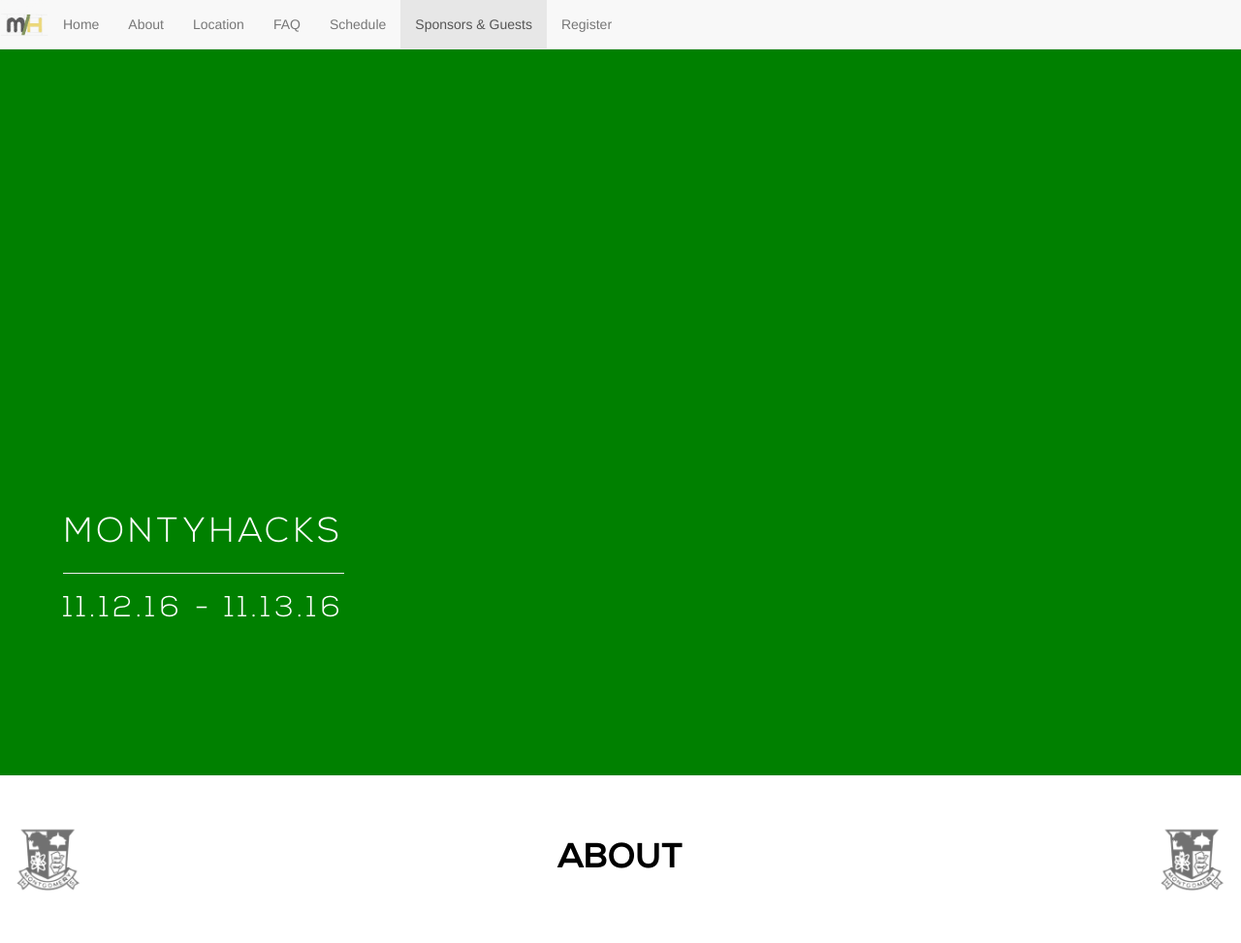
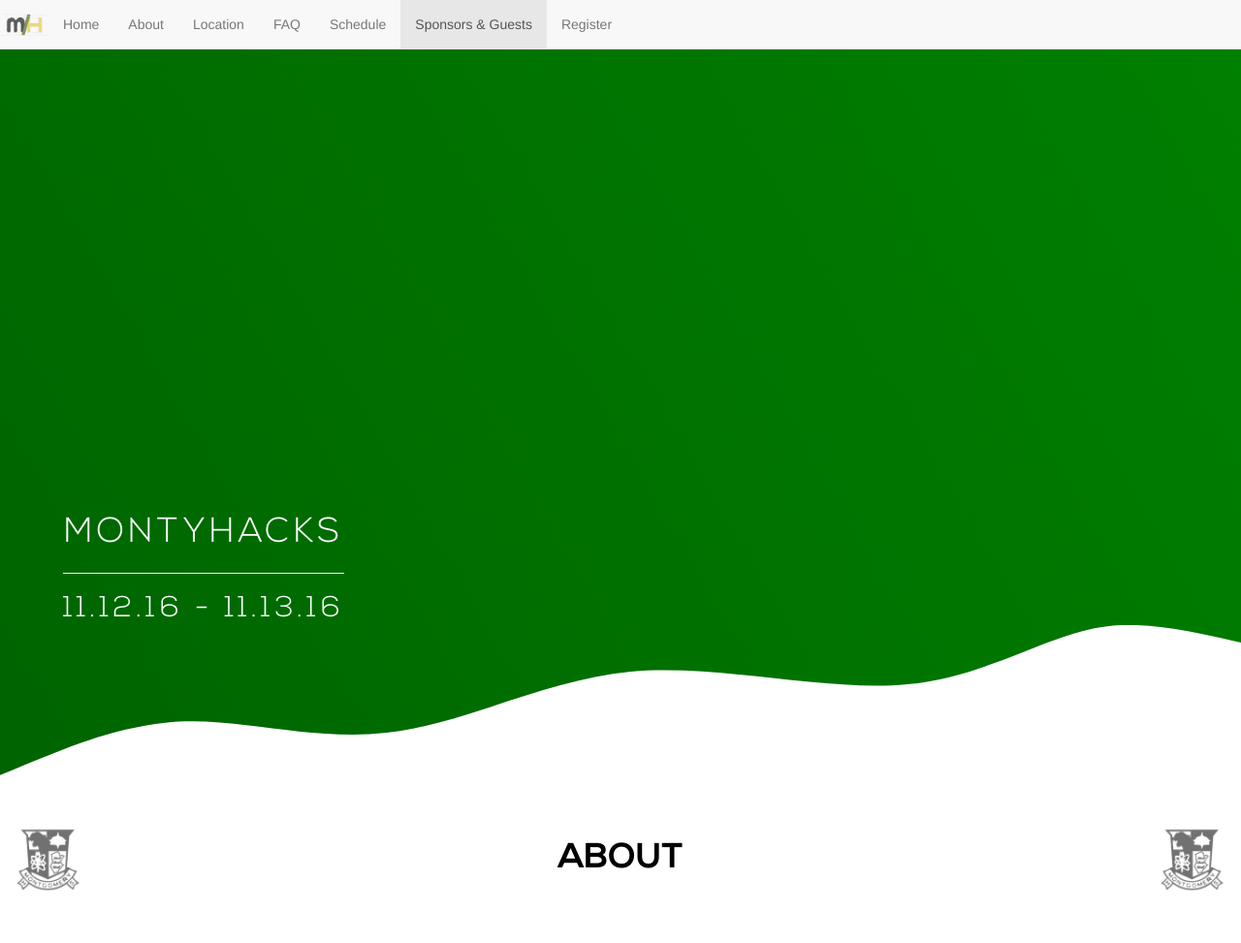
Before and after one commit to iChauster/montyhacks, a Node server app: page / in a window 1280 px wide. Shown: the top 973 px of the page at 97% size. Run offline with Node 20, Linux system fonts and the light colour scheme; some libraries are stand-ins or nearby versions.

Commit message:
wave, inspired by VL

```diff
--- a/public/stylesheets/style.css
+++ b/public/stylesheets/style.css
@@ -14,10 +14,17 @@ body {
 	font-family: NexaBold;
 	src:url(nexa/NexaBold.otf);
 }
+.wave svg{
+	bottom:0;
+	position:absolute;
+	height:20%;
+	margin-bottom:-5px;
+	width:100%;
+}
 .drop{
 	width:100%;
 	height:100%;
-	background-color: green;
+	background:linear-gradient(60deg, darkgreen, green);
 }
 #important{
 	text-align: center;
@@ -240,6 +247,7 @@ footer a:hover{
 	text-align: center;
 	 -webkit-animation: bounce 3s infinite;
   	animation: bounce 3s infinite;
+  	padding:0;
 }
 #info h4{
 	text-align:center;
@@ -436,4 +444,7 @@ footer a:hover{
 	#info h4{
 		font-style: 21px
 	}
+	.wave svg{
+		height:10%;
+	}
 }
--- a/views/index.jade
+++ b/views/index.jade
@@ -54,6 +54,10 @@ html(lang ='en')
 					h1 MONTYHACKS
 					hr
 					h2#dat 11.12.16 - 11.13.16
+			.wave
+				svg(width="979px" viewBox="0 0 960 173" preserveAspectRatio="none")
+					g(transform="translate(-8.000000, -15.000000)" id="Fill-3" stroke="none" fill="#fff")
+						path(d="M0,187 C47,160 86,132 136,124 C186,115 247,145 307,135 C367,126 429,76 496,67 C563,58 648,90 710,81 C772,73 820,23 866,16 C912,9 965,37 986,39 L986,187")
 		#about
 			.container
 				.monty.margtop
@@ -106,6 +110,7 @@ html(lang ='en')
 				h1.text-vertical-center LOCATION
 			#over
 				iframe#map(width="100%" frameborder="0" style="border:0" src="https://www.google.com/maps/embed/v1/place?key=AIzaSyBgtF35gittLvFTleyXD52Dl0R-pv2uXFA&q=Montgomery+High+School,Montgomery+NJ&zoom=14" allowfullscreen)
+
 		#faq
 			.container
 				.monty.margtop
@@ -150,6 +155,7 @@ html(lang ='en')
 					.split
 						h2 But what is a hackathon?
 						h1#essence A hackathon is an overnight coding "competition" where hackers race to complete their own product, website, game, app, or piece of hardware to win prizes, meet new friends, and learn.
+
 		#schedule
 			.container
 				.monty.margtop
```
